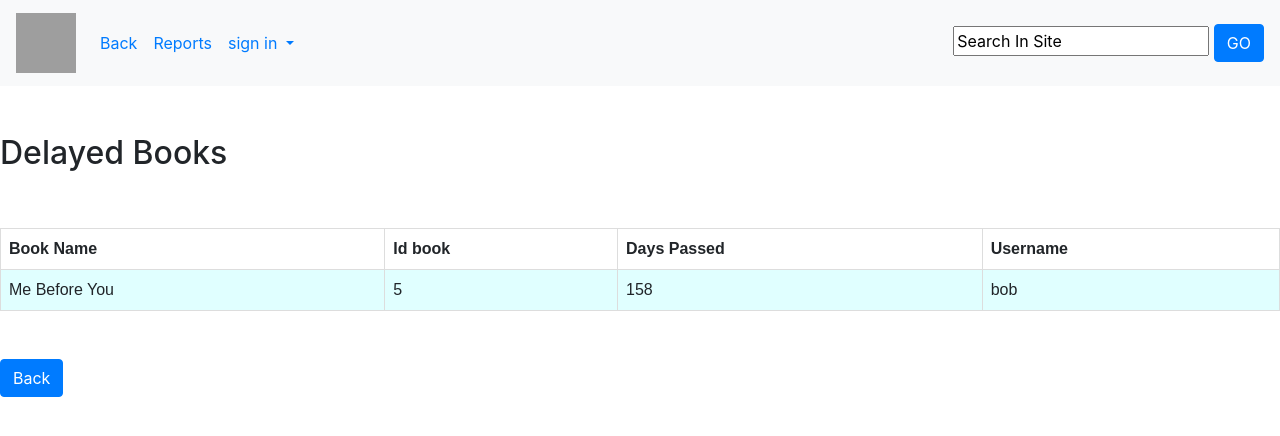
After one commit to yinonh/AutoBook, a Django app: page /Me/delayed/ in a window 1280 px wide. The commit adds this page. Shown: the top 436 px of the page. Run offline with Django 3.2, Linux system fonts and the light colour scheme; data comes from the database, SQL or seed files in the repository; both versions use the stored data as it was after the commit; data that the repository does not hold is empty; some libraries are stand-ins or nearby versions; grey boxes are pictures that could not be loaded.

Commit message:
added delayed books report for admin

```diff
--- a/book_catalog/models.py
+++ b/book_catalog/models.py
@@ -6,10 +6,8 @@ class Book (models.Model):
     author_name = models.CharField(max_length=50)
     summary = models.TextField(max_length=500)
     image = models.ImageField(upload_to='book_catalog/images', default='book_catalog/images/defult.png')
-    #user_queue = NOT RELLEVANT YET
     available = models.BooleanField(default=True)
     librarian_favourite = models.BooleanField(default=False)
-    #location =NOT RELLEVANT YET
     study_book = models.BooleanField(default=False)
     key_words =models.CharField(max_length=100)
     reader_name = models.CharField(max_length=50, blank=True)
@@ -34,6 +32,7 @@ class Book (models.Model):
         (1, 1), (2, 2),(3, 3),(4, 4),(5, 5),(6, 6),(7, 7),(8, 8),(9, 9),(10, 10),(11, 11),(12, 12)
     )
     Grade = models.IntegerField(default=None, max_length=100, choices=Grade_CHOICES,null=True,blank=True)
+    Take_Date=models.DateField(default=None,null=True,blank=True)
 
 
     def __str__(self):
--- /dev/null
+++ b/book_catalog/templates/mepage/admin/delayed.html
@@ -0,0 +1,71 @@
+{% extends "mepage/admin/styleadmin.html" %}
+{% block content %}
+    <br>
+    <br>
+
+
+<!DOCTYPE html>
+<html>
+<head>
+<style>
+table {
+  font-family: arial, sans-serif;
+  border-collapse: collapse;
+  width: 100%;
+}
+
+td, th {
+  border: 1px solid #dddddd;
+  text-align: left;
+  padding: 8px;
+}
+
+tr:nth-child(even) {
+  background-color: #E0FFFF;
+}
+</style>
+</head>
+<body>
+
+<h2>Delayed Books</h2>
+
+<table>
+  <tr>
+    <th>Book Name</th>
+    <th>Id book</th>
+    <th>Days Passed</th>
+    <th>Username</th>
+
+
+  </tr>
+  <tr>
+      {% if books|length == 0 %}
+
+    {% else %}
+
+    {% for book in books %}
+    <td>{{ book.0.name }}</td>
+    <td>{{  book.0.id  }}</td>
+    <td> {{ book.1 }}</td>
+        <td> {{ book.2 }}</td>
+
+
+
+
+  <tr>
+         <br>
+    {% endfor %}
+
+</td>
+
+    <br>
+
+    {% endif %}
+      </tr>
+
+</table><br><br>
+</body>
+</html>
+<a href={% url 'meadminpage' %}><button class="btn btn-primary">Back</button></a>
+{% endblock %}
+}
--- a/book_catalog/templates/mepage/admin/reports.html
+++ b/book_catalog/templates/mepage/admin/reports.html
@@ -53,6 +53,9 @@ tr:nth-child(even) {
     <td><a href={% url 'getin' %}><button class="btn btn-primary">GO</button></a></td>
   </tr>
   <tr>
+  <td> Delayed Books</td>
+    <td><a href={% url 'delayed' %}><button class="btn btn-primary">GO</button></a></td>
+  </tr>
 
 </table>
 
--- a/book_catalog/views.py
+++ b/book_catalog/views.py
@@ -4,6 +4,7 @@ from authentication.models import Adult
 from django.contrib.auth.decorators import login_required
 from django.core.exceptions import ObjectDoesNotExist
 from review.models import Review
+import datetime
 
 
 
@@ -75,11 +76,13 @@ def book_card(request, book_id):
                 request.user.adult.Adultposses.add(book)
                 request.user.adult.save()
                 book.posses = True
+                book.Take_Date=datetime.datetime.now()
                 book.save()
             except ObjectDoesNotExist:
                 request.user.student.Studentposses.add(book)
                 request.user.student.save()
                 book.posses = True
+                book.Take_Date = datetime.datetime.now()
                 book.save()
     suggestions = []
     try:
--- a/mepage/urls.py
+++ b/mepage/urls.py
@@ -21,5 +21,6 @@ urlpatterns = [
     path('getout/',views.getout,name="getout"),
     path('getin/',views.getin,name="getin"),
     path('damaged/',views.damaged,name="damaged"),
+    path('delayed/',views.delayed,name="delayed"),
 
 ]
--- a/mepage/views.py
+++ b/mepage/views.py
@@ -6,6 +6,7 @@ from authentication.models import Student,Adult
 from homepage.models import Event,HomePage
 from django.http import HttpResponse
 from authentication.forms import AdultProfileForm,UserCreationForm,ExtendedUserCreationForm
+import datetime
 
 
 def meadult(request):
@@ -20,39 +21,6 @@ def meadult(request):
             return redirect('homepage')
         except ValueError:
             return render(request,'mepage/adult/mepageadult.html',{'form1': form1,'error':'Invalid Username Or Password Please Try Again'})
-
-
-    # if request.method=='POST' :
-    #     # form2 = ExtendedUserCreationForm(request.POST,instance=request.user)
-    #     form = AdultProfileForm(request.POST,instance=request.user)
-    #     # print(user.adult.ID_Number)
-    #     print(request.user.adult.ID_Number)
-    #     if form.is_valid():
-    #         # user=form2.save(commit=False)
-    #         user1 = form.save(commit=False)
-    #         print(request.user.adult.ID_Number)
-    #         request.user.adult.ID_Number=user1.adult.ID_Number
-    #         # user.set_password(form.cleaned_data['password'])
-    #         user1.save()
-    #         return redirect('meadult')
-    # else:
-    #         # form2 = ExtendedUserCreationForm(request.POST, instance=request.user)
-    #         # print(user.adult.ID_Number)
-    #         print(request.user.adult.ID_Number)
-    #         form = AdultProfileForm(request.POST, instance=request.user)
-    # return render(request, 'mepage/adult/mepageadult.html', {'form': form()})
-# def edit_profile(request):
-#     if request.method == 'POST':
-#         form = EditProfileForm(request.POST, instance=request.user)
-#         if form.is_valid():
-#             user = form.save(commit=False)
-#             user.set_password(form.cleaned_data['password'])
-#             user.save()
-#             return redirect('signupapp:profile')
-#     else:
-#         form=EditProfileForm(instance=request.user)
-#     return render(request, "signupapp/edit_profile.html", {'form':form })
-
 
 def meadultfavourites(request):
     return render(request, 'mepage/adult/favouritebooks.html')
@@ -219,6 +187,7 @@ def getin(request):
                     book.takenout = False
                     book.returned = True
                     book.posses = False
+                    book.Take_Date=None
                     book.save()
             for user1 in Adult.objects.all():
                 if book in user1.Adultposses.all():
@@ -227,6 +196,7 @@ def getin(request):
                     book.takenout = False
                     book.returned = True
                     book.posses = False
+                    book.Take_Date = None
                     book.save()
     books = Book.objects.filter(returned=False)
     books = list(filter(lambda x:not x.returned,books))
@@ -242,3 +212,24 @@ def damaged (request):
             book.save()
     books = Book.objects.filter(Is_Damaged=True)
     return render(request, 'mepage/admin/damaged.html',{'books':books})
+def delayed (request):
+    books=Book.objects.all()
+    temp=datetime.datetime.now()
+    nowtime = datetime.date(temp.year, temp.month, temp.day)
+    delayedbooks=[]
+    for book in books:
+        if book.Take_Date!=None:
+            delta = nowtime-book.Take_Date
+            print(delta.days)
+            if delta.days>30:
+                students=Student.objects.all()
+                adults=Adult.objects.all()
+                for student in students:
+                    if book in student.Studentposses.all():
+                        delayedbooks.append((book, delta.days,student.user.username))
+                for adult in adults:
+                    if book in adult.Adultposses.all():
+                        delayedbooks.append((book, delta.days, adult.user.username))
+
+    print(delayedbooks)
+    return render(request, 'mepage/admin/delayed.html',{'books':delayedbooks})
```
Also changed, not shown: book_catalog/migrations/0027_book_take_date.py (added), db.sqlite3.
